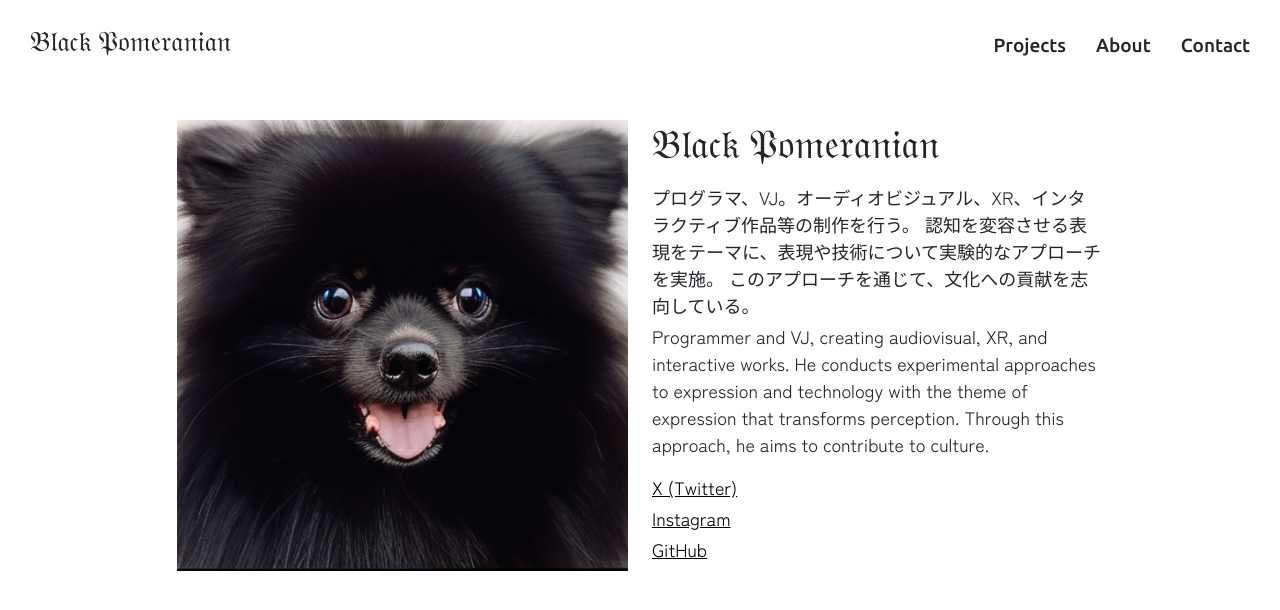
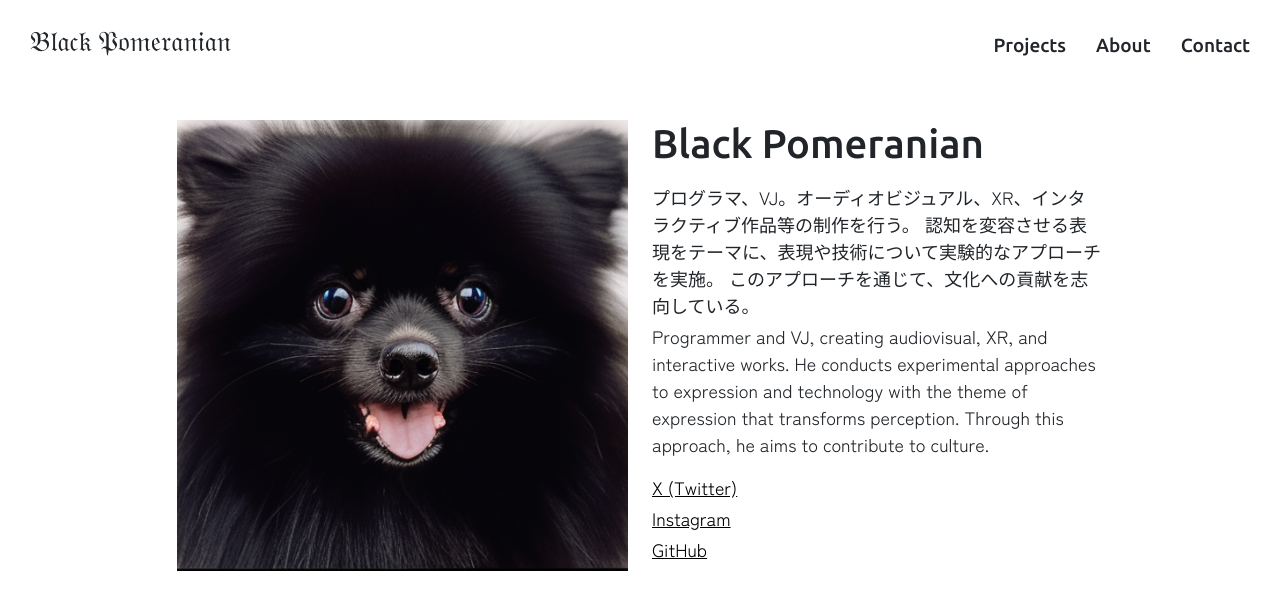
Before and after one commit to black-pomeranian/blapome-portfolio, a React (Create React App) app: page /about in a window 1280 px wide. Shown: the top 610 px of the page. Built offline with nearby package versions, Linux system fonts and the light colour scheme.

Commit message:
ハンバーガーメニューの位置調整

```diff
--- a/src/App.css
+++ b/src/App.css
@@ -70,6 +70,7 @@ nav ul li a:hover {
   box-shadow: none;
   outline: none;
   cursor: pointer;
+  margin-right: 30px;
 }
 
 .nav-toggle .bar {
--- a/src/components/About.js
+++ b/src/components/About.js
@@ -13,7 +13,7 @@ const About = () => {
           />
         </div>
         <div className="col-md-5">
-          <h1 className="about-title text-start mb-3"><nobr>𝔅𝔩𝔞𝔠𝔨 𝔓𝔬𝔪𝔢𝔯𝔞𝔫𝔦𝔞𝔫</nobr></h1>
+          <h1 className="about-title text-start mb-3"><nobr>Black Pomeranian</nobr></h1>
           <p className="profile-jp text-start  mb-1">
             プログラマ、VJ。オーディオビジュアル、XR、インタラクティブ作品等の制作を行う。
             認知を変容させる表現をテーマに、表現や技術について実験的なアプローチを実施。
```
